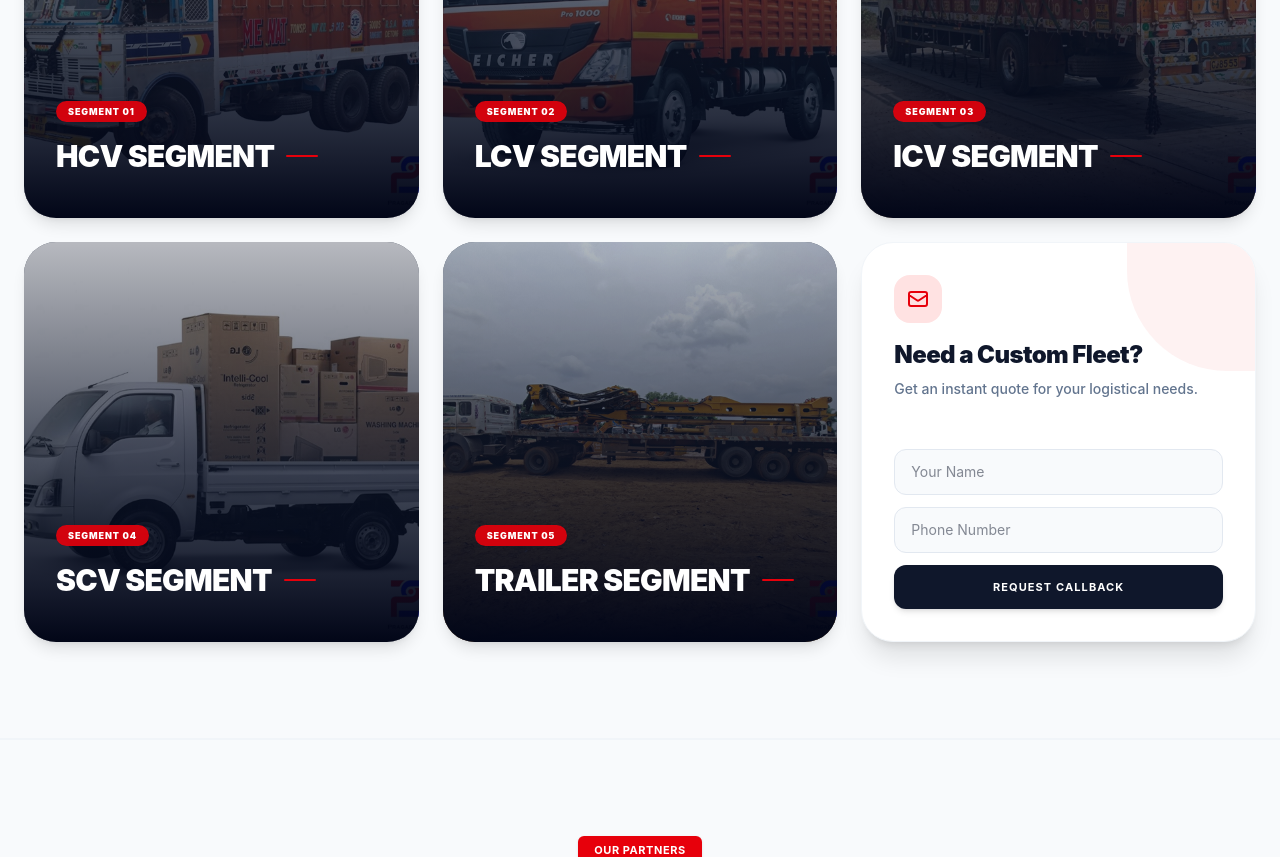
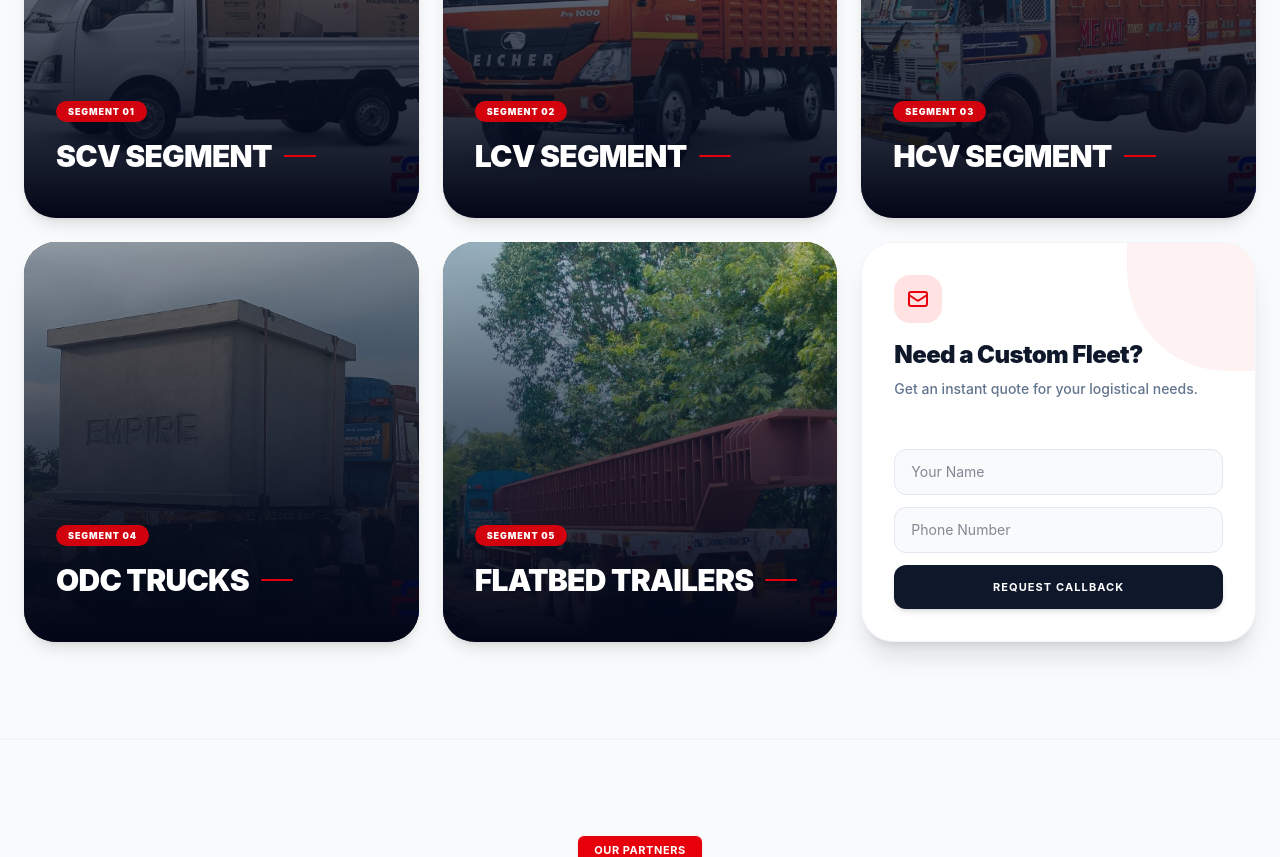
Before and after one commit to wakeupsolution/psv-transport, a Next.js app: page / in a window 1280 px wide. Shown: the part 1960-2817 px from the top of the page. Built offline with nearby package versions, Linux system fonts and the light colour scheme.

Commit message:
inages ch naged in segement home

```diff
--- a/app/page.jsx
+++ b/app/page.jsx
@@ -63,11 +63,11 @@ export default function HomePage() {
   const serviceData = [
     {
       id: 1,
-      title: "HCV Segment",
-      desc: "Heavy Commercial Vehicles for massive loads.",
-      img: "/serviceimage/g4.jpg",
+      title: "SCV Segment",
+      desc: "Small Commercial Vehicles for last-mile delivery.",
+      img: "/serviceimage/g1.jpg",
       colSpan: "lg:col-span-1",
-      link: "/services/hcv",
+      link: "/services/scv",
     },
     {
       id: 2,
@@ -79,27 +79,28 @@ export default function HomePage() {
     },
     {
       id: 3,
-      title: "ICV Segment",
-      desc: "Intermediate Commercial Vehicles for regional distribution.",
-      img: "/serviceimage/g10.jpg",
+      title: "HCV Segment",
+      desc: "Heavy Commercial Vehicles for massive loads.",
+      img: "/serviceimage/g4.jpg",
       colSpan: "lg:col-span-1",
-      link: "/services/icv",
+      link: "/services/hcv",
     },
+
     {
       id: 4,
-      title: "SCV Segment",
-      desc: "Small Commercial Vehicles for last-mile delivery.",
-      img: "/serviceimage/g1.jpg",
+      title: "ODC Trucks",
+      desc: "Specialized Project & Heavy Machinery Logistics.",
+      img: "/serviceimage/ODC Trucks.jpg.jpeg",
       colSpan: "lg:col-span-1",
-      link: "/services/scv",
+      link: "/services/odc",
     },
     {
       id: 5,
-      title: "Trailer Segment",
-      desc: "Customizable trailers for specialized ODC transport.",
-      img: "/serviceimage/g13.jpg",
+      title: "Flatbed Trailers",
+      desc: "High-Capacity Heavy Industrial Transit",
+      img: "/serviceimage/Flatbed Trailers.jpg.jpeg",
       colSpan: "lg:col-span-1",
-      link: "/services/trailer",
+      link: "/services/Flatbed",
     },
   ];
   const reviews = [
```
